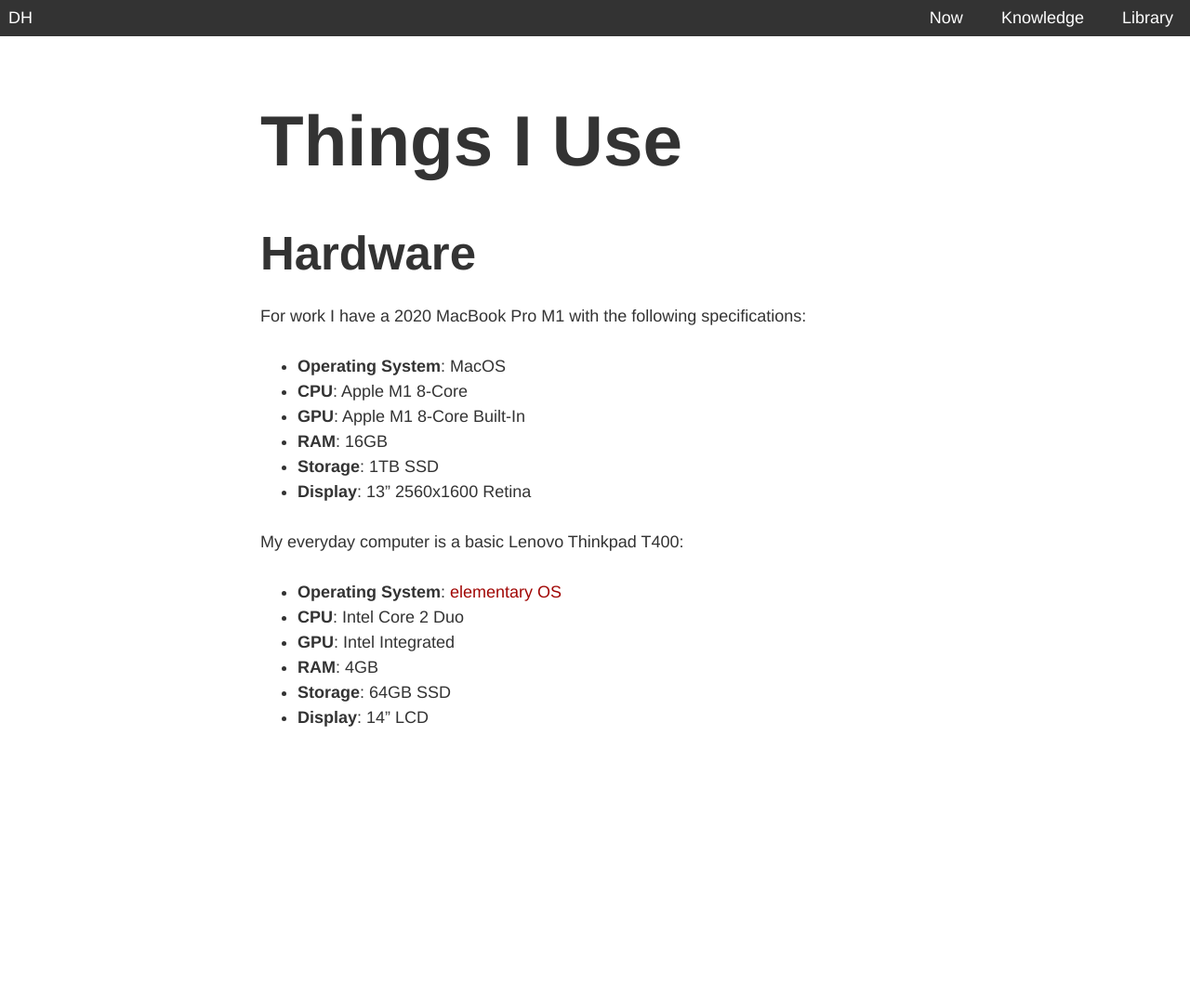
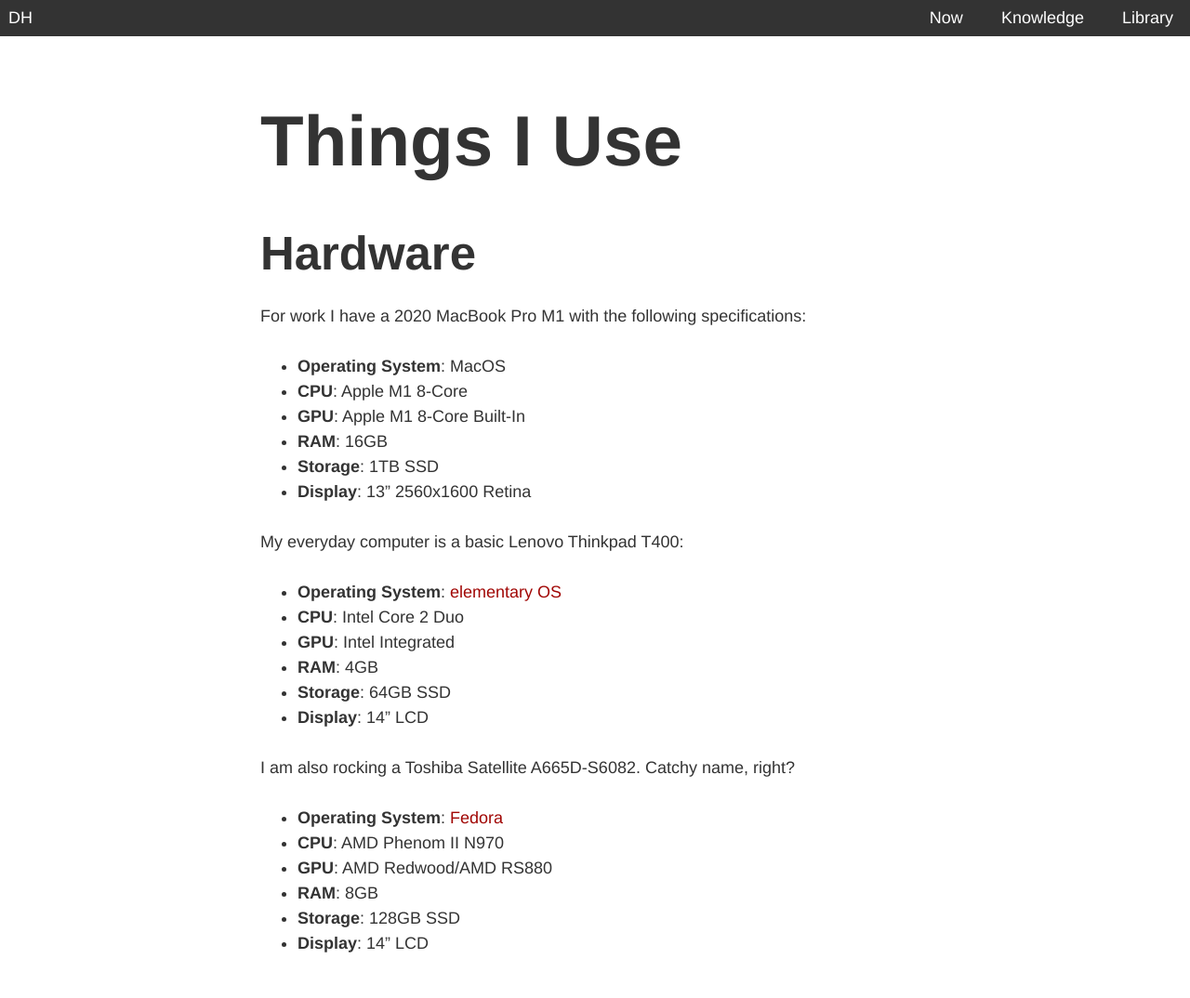
Before and after one commit to dahenson/dahenson.github.io, a Jekyll site: the page built from uses.md, in a window 1280 px wide. Shown: the whole page at 93% size. Built offline with Jekyll 4.4.1, drawn with Linux system fonts in a browser that asks for light colours; before the commit the page ends 900 px from its top, so only the background shows below that.

Commit message:
Update the uses page

```diff
--- a/uses.md
+++ b/uses.md
@@ -22,3 +22,12 @@ My everyday computer is a basic Lenovo Thinkpad T400:
 - **RAM**: 4GB
 - **Storage**: 64GB SSD
 - **Display**: 14" LCD
+
+I am also rocking a Toshiba Satellite A665D-S6082. Catchy name, right?
+
+- **Operating System**: [Fedora](https://getfedora.org)
+- **CPU**: AMD Phenom II N970
+- **GPU**: AMD Redwood/AMD RS880
+- **RAM**: 8GB
+- **Storage**: 128GB SSD
+- **Display**: 14" LCD
```
